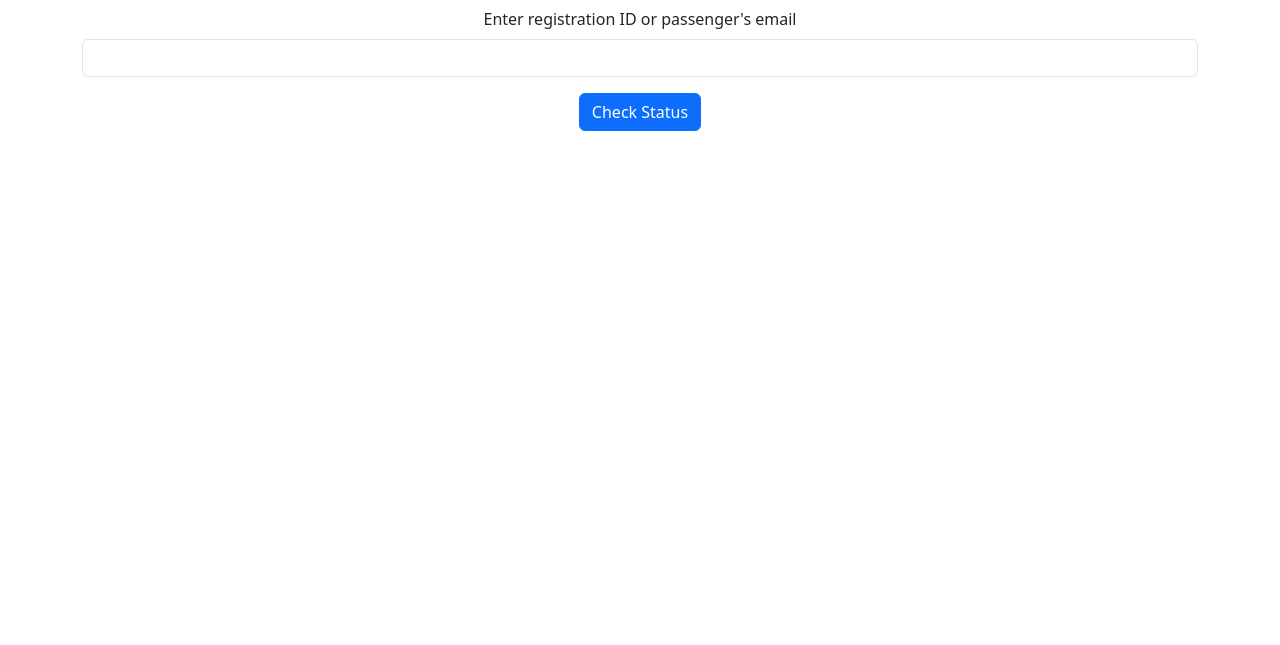
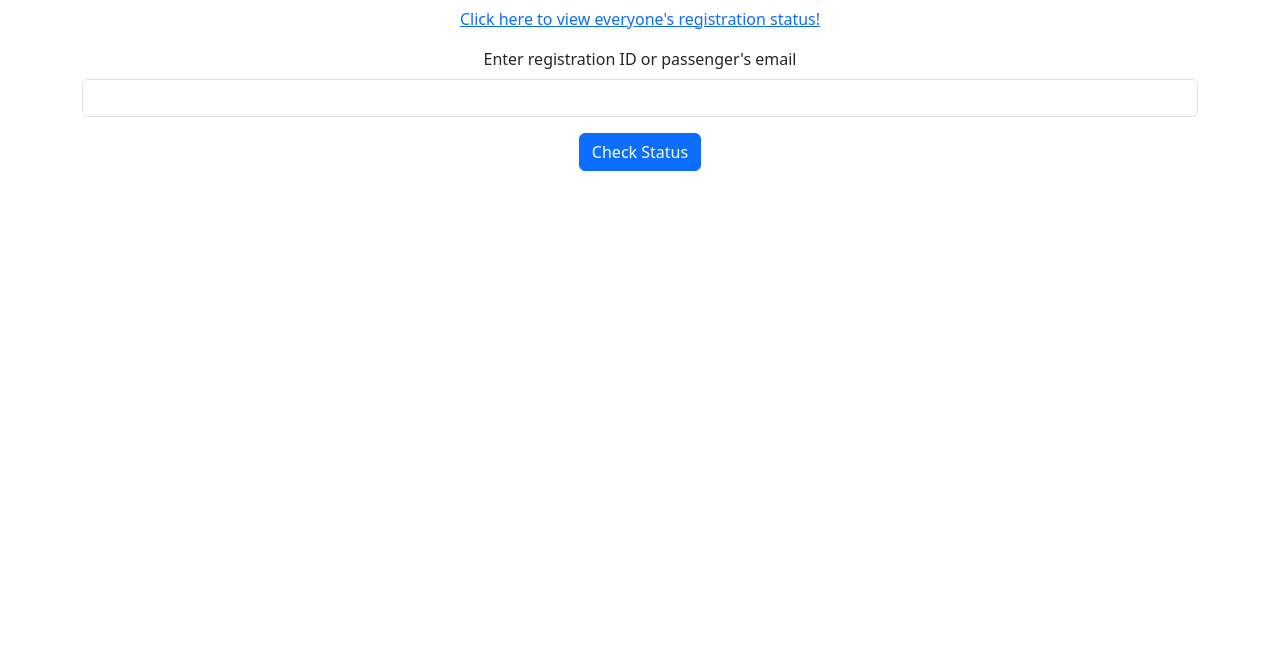
Before and after one commit to abhijoshi2k/trip-manager, a website: page docs/checkStatus.html in a window 1280 px wide. Shown: the part 155-800 px from the top of the page. Drawn offline with nearby package versions, Linux system fonts and the light colour scheme.

Commit message:
Update checkStatus.html

```diff
--- a/docs/checkStatus.html
+++ b/docs/checkStatus.html
@@ -50,6 +50,12 @@
 
 		<div class="container py-5">
 			<h3 class="mb-4 text-center">Check Status</h3>
+			<p class="text-center">
+				<a
+					href="https://docs.google.com/spreadsheets/d/e/2PACX-1vTLWtk9Yfv9gfBIoSky04bpkkmATtOzUw5-buuA8w6woEVaagK9vqG6NQIAMQDYJQRe-Ek0f5lhHEQ7/pubhtml?gid=0#"
+					>Click here to view everyone's registration status!</a
+				>
+			</p>
 			<form id="status-form">
 				<fieldset id="status-fieldset">
 					<div class="mb-3 text-center">
```
